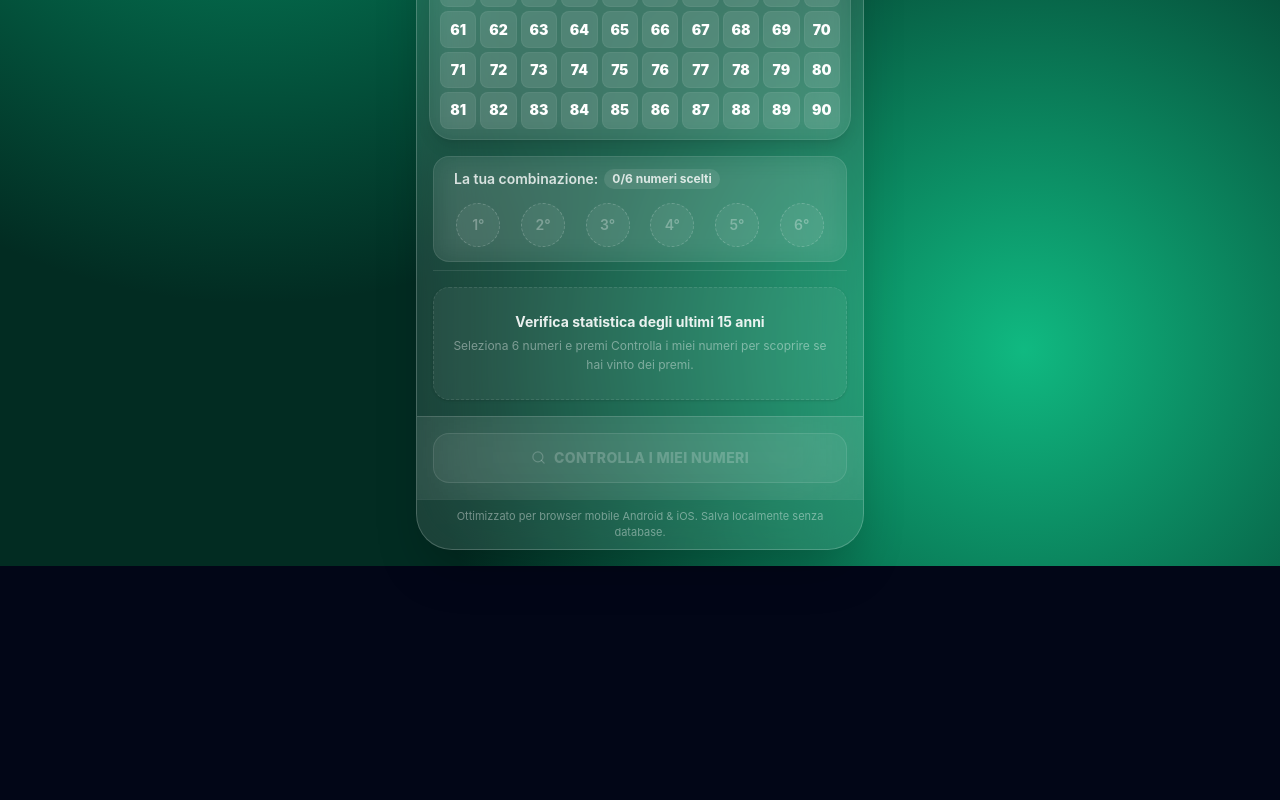
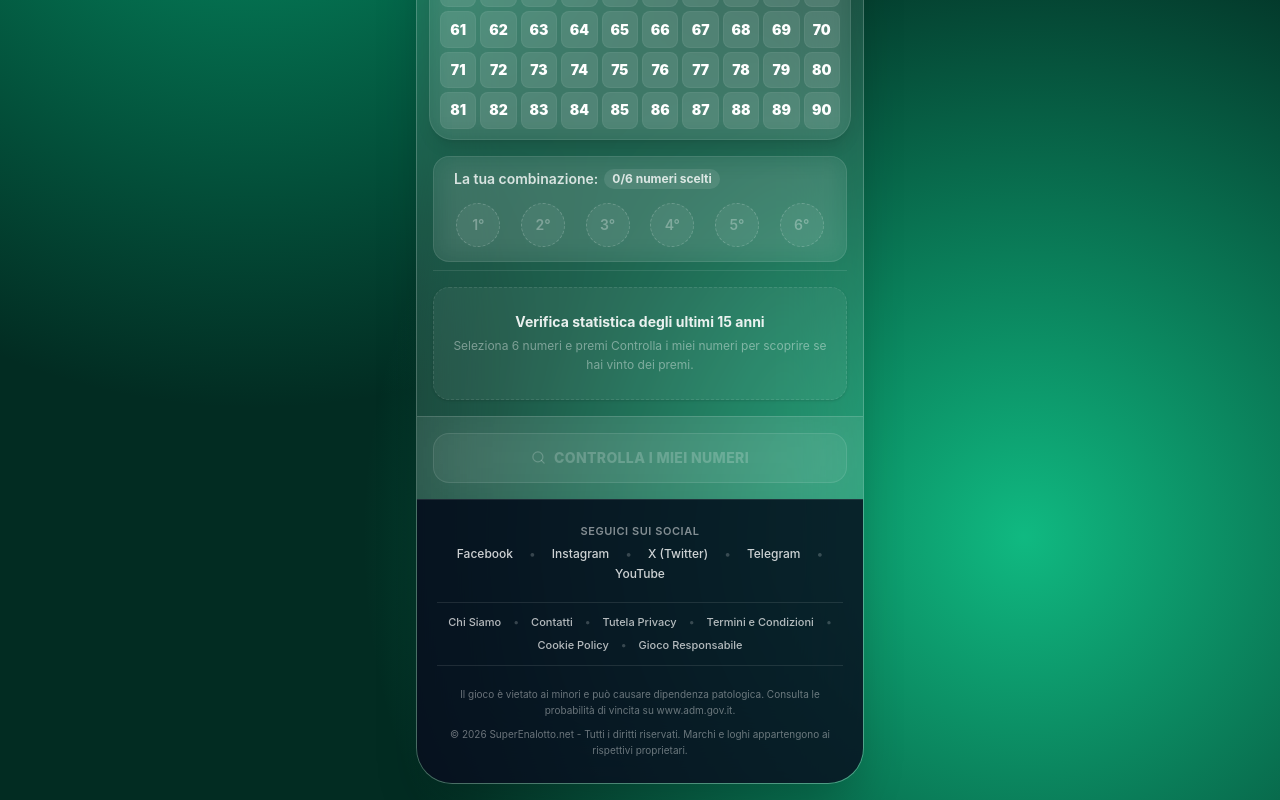
Before and after one commit to crystinache/Enalotto.net, a React (Vite) app: page / in a window 1280 px wide. Shown: the part 516-1316 px from the top of the page. Before the commit the page ends 1082 px from the top, so only its background shows below. Built offline with nearby package versions, Linux system fonts and the light colour scheme.

Commit message:
feat: implement special mode for grid shuffling
Add toggleable special mode that enables custom number distribution, including specific exclusions and duplicate configurations. Added refs to support future long-press interactions.

```diff
--- a/src/App.tsx
+++ b/src/App.tsx
@@ -3,7 +3,7 @@
  * SPDX-License-Identifier: Apache-2.0
  */
 
-import React, { useState, useEffect } from "react";
+import React, { useState, useEffect, useRef } from "react";
 import {
   Dices,
   Trash2,
@@ -52,6 +52,10 @@ export default function App() {
   const [isGridShuffled, setIsGridShuffled] = useState(false);
   const [availableSpecials, setAvailableSpecials] = useState<number[]>([4, 8, 34, 50, 60, 89]);
   const [hasFilledSix, setHasFilledSix] = useState(false);
+  const [isSpecialMode, setIsSpecialMode] = useState(false);
+
+  const longPressTimerRef = useRef<NodeJS.Timeout | null>(null);
+  const isLongPressTriggeredRef = useRef<boolean>(false);
 
   const [isChecking, setIsChecking] = useState(false);
   const [checkingStep, setCheckingStep] = useState<string>("");
@@ -118,12 +122,13 @@ export default function App() {
     return score;
   };
 
-  // Shuffle grid numbers 1-90, excluding specials, incorporating duplicates in distant configurations
+  // Shuffle grid numbers 1-90
   const handleShuffleGrid = () => {
     if (isGenerating) return;
     playPopSound(550, 0.15);
 
-    // Specials to exclude, duplicates to place twice
+    if (isSpecialMode) {
+      // Special Mode: Specials to exclude, duplicates to place twice
       const specials = [34, 60, 89, 50, 4, 8];
       const duplicates = [13, 28, 39, 43, 58, 63];
 
@@ -145,7 +150,6 @@ export default function App() {
       const arr: (number | null)[] = new Array(90).fill(null);
 
       // Guaranteed random separation pairs for duplicates
-    // None share column, row, or table section (upper vs lower)
       const usedIndices = new Set<number>();
       const duplicatePairs: { value: number; idx1: number; idx2: number }[] = [];
 
@@ -154,9 +158,7 @@ export default function App() {
         let attempts = 0;
         while (!found && attempts < 1000) {
           attempts++;
-        // idx1 in upper section (0 to 49)
           const idx1 = Math.floor(Math.random() * 50);
-        // idx2 in lower section (50 to 89)
           const idx2 = 50 + Math.floor(Math.random() * 40);
 
           if (usedIndices.has(idx1) || usedIndices.has(idx2)) continue;
@@ -166,7 +168,6 @@ export default function App() {
           const row1 = Math.floor(idx1 / 10);
           const row2 = Math.floor(idx2 / 10);
 
-        // Constraint: not on same row, not on same col, and they are in different sections (idx1 <= 49, idx2 >= 50)
           if (col1 !== col2 && row1 !== row2) {
             usedIndices.add(idx1);
             usedIndices.add(idx2);
@@ -192,9 +193,22 @@ export default function App() {
       setGridNumbers(arr as number[]);
       setIsGridShuffled(true);
       setAvailableSpecials([4, 8, 34, 50, 60, 89]);
-    setSelectedNumbers([]); // clear any old select
+      setSelectedNumbers([]);
       setSelectedGridIndices([]);
       setHasFilledSix(false);
+    } else {
+      // Normal Mode: Pure random shuffle of numbers 1-90 without duplicates or special logic
+      const arr = Array.from({ length: 90 }, (_, i) => i + 1);
+      for (let i = arr.length - 1; i > 0; i--) {
+        const j = Math.floor(Math.random() * (i + 1));
+        [arr[i], arr[j]] = [arr[j], arr[i]];
+      }
+      setGridNumbers(arr);
+      setIsGridShuffled(true);
+      setSelectedNumbers([]);
+      setSelectedGridIndices([]);
+      setHasFilledSix(false);
+    }
   };
 
   // Toggle selected numbers
@@ -218,7 +232,7 @@ export default function App() {
     const specialList = [4, 8, 34, 50, 60, 89];
     const duplicateList = [13, 28, 39, 43, 58, 63];
 
-    if (isGridShuffled && !hasFilledSix) {
+    if (isGridShuffled && isSpecialMode && !hasFilledSix) {
       let finalNum = num;
 
       if (duplicateList.includes(num)) {
@@ -273,18 +287,20 @@ export default function App() {
         const next = [...prev, finalNum];
         if (next.length === 6) {
           setHasFilledSix(true);
+          setIsSpecialMode(false); // Automatically exit Special Mode when 6 numbers chosen
         }
         return next;
       });
       setSelectedGridIndices(prev => [...prev, indexInGrid]);
     } else {
-      // Standard click when grid is sequential or when selection has reached 6 once
+      // Standard click when not in Special Mode or when grid is sequential
       triggerHaptic(15);
       playPopSound(440 + selectedNumbers.length * 80, 0.12);
       setSelectedNumbers(prev => {
         const next = [...prev, num];
         if (next.length === 6) {
           setHasFilledSix(true);
+          setIsSpecialMode(false);
         }
         return next;
       });
@@ -327,6 +343,37 @@ export default function App() {
     setCheckResult(null);
     setCheckingProgress(0);
     setHasFilledSix(false);
+    setIsSpecialMode(false);
+  };
+
+  // Handlers for press and hold (0.5s) on Ripristina button to enter Special Mode
+  const startRipristinaPress = () => {
+    isLongPressTriggeredRef.current = false;
+    if (longPressTimerRef.current) clearTimeout(longPressTimerRef.current);
+
+    longPressTimerRef.current = setTimeout(() => {
+      isLongPressTriggeredRef.current = true;
+      handleClearSelection();
+      setIsSpecialMode(true);
+      triggerHaptic(50);
+    }, 500);
+  };
+
+  const cancelRipristinaPress = () => {
+    if (longPressTimerRef.current) {
+      clearTimeout(longPressTimerRef.current);
+      longPressTimerRef.current = null;
+    }
+  };
+
+  const handleRipristinaClick = (e: React.MouseEvent | React.TouchEvent) => {
+    if (isLongPressTriggeredRef.current) {
+      isLongPressTriggeredRef.current = false;
+      e.preventDefault();
+      return;
+    }
+    cancelRipristinaPress();
+    handleClearSelection();
   };
 
   // Cascading automatic generation
@@ -643,10 +690,13 @@ export default function App() {
             {/* Menu Hamburger */}
             <div className="flex items-center gap-2">
               <button
-                className="p-2 rounded-xl bg-white/5 border border-white/10 text-white hover:bg-white/15 transition-colors cursor-pointer"
+                className="relative p-2 rounded-xl bg-white/5 border border-white/10 text-white hover:bg-white/15 transition-colors cursor-pointer"
                 title="Menu"
               >
                 <Menu size={18} />
+                {isSpecialMode && (
+                  <span className="absolute top-1 right-1 w-[2px] h-[2px] bg-white rounded-full pointer-events-none" />
+                )}
               </button>
             </div>
           </div>
@@ -681,9 +731,15 @@ export default function App() {
             </button>
 
             <button
-              onClick={handleClearSelection}
+              onMouseDown={startRipristinaPress}
+              onMouseUp={handleRipristinaClick}
+              onMouseLeave={cancelRipristinaPress}
+              onTouchStart={startRipristinaPress}
+              onTouchEnd={handleRipristinaClick}
+              onTouchCancel={cancelRipristinaPress}
+              onClick={handleRipristinaClick}
               disabled={(!isGridShuffled && selectedNumbers.length === 0) || isGenerating}
-              className={`flex-1 py-3 px-4 rounded-xl flex items-center justify-center gap-2 text-sm font-bold transition-all border cursor-pointer ${
+              className={`flex-1 py-3 px-4 rounded-xl flex items-center justify-center gap-2 text-sm font-bold transition-all border cursor-pointer select-none ${
                 ((!isGridShuffled && selectedNumbers.length === 0) || isGenerating)
                   ? "bg-white/5 text-white/20 border-white/5 cursor-not-allowed"
                   : "bg-white/10 text-white hover:bg-white/20 active:scale-95 border-white/20 shadow-md"
@@ -838,7 +894,7 @@ export default function App() {
                   <div className="grid grid-cols-3 gap-1.5 text-center">
                     <div className="bg-white p-1.5 px-1 rounded-xl border border-gray-200 shadow-sm overflow-hidden flex flex-col justify-between">
                       <span className="block text-[10px] text-black font-extrabold uppercase leading-tight">PAGATO</span>
-                      <span className="text-xs sm:text-sm font-black text-black whitespace-nowrap tracking-tight leading-tight">{formatCurrency(checkResult.spent, false)} €</span>
+                      <span className="text-xs sm:text-sm font-black text-red-600 whitespace-nowrap tracking-tight leading-tight">-{formatCurrency(checkResult.spent, false)} €</span>
                     </div>
 
                     <div className="bg-white p-1.5 px-1 rounded-xl border border-gray-200 shadow-sm overflow-hidden flex flex-col justify-between">
@@ -994,9 +1050,48 @@ export default function App() {
           </div>
         </section>
 
-        {/* Small Subtle Copyright/Tech Note footer */}
-        <footer className="bg-transparent px-4 py-2 border-t border-white/10 text-center text-[11px] text-white/40 select-none">
-          Ottimizzato per browser mobile Android & iOS. Salva localmente senza database.
+        {/* Real Portal Footer Section */}
+        <footer className="bg-slate-950/80 border-t border-white/10 px-5 py-6 text-white/60 text-xs flex flex-col gap-5 select-none">
+          {/* Social Media Links */}
+          <div className="flex flex-col items-center gap-2">
+            <span className="text-[11px] font-semibold text-white/50 uppercase tracking-wider">Seguici sui Social</span>
+            <div className="flex flex-wrap items-center justify-center gap-x-4 gap-y-1 text-white/80">
+              <a href="#" onClick={(e) => e.preventDefault()} className="hover:text-pink-400 transition-colors text-xs font-medium">Facebook</a>
+              <span className="text-white/20">•</span>
+              <a href="#" onClick={(e) => e.preventDefault()} className="hover:text-pink-400 transition-colors text-xs font-medium">Instagram</a>
+              <span className="text-white/20">•</span>
+              <a href="#" onClick={(e) => e.preventDefault()} className="hover:text-pink-400 transition-colors text-xs font-medium">X (Twitter)</a>
+              <span className="text-white/20">•</span>
+              <a href="#" onClick={(e) => e.preventDefault()} className="hover:text-pink-400 transition-colors text-xs font-medium">Telegram</a>
+              <span className="text-white/20">•</span>
+              <a href="#" onClick={(e) => e.preventDefault()} className="hover:text-pink-400 transition-colors text-xs font-medium">YouTube</a>
+            </div>
+          </div>
+
+          {/* Navigation & Legal Links */}
+          <div className="flex flex-wrap items-center justify-center gap-x-3 gap-y-2 text-[11px] text-white/70 font-medium border-t border-b border-white/10 py-3">
+            <a href="#" onClick={(e) => e.preventDefault()} className="hover:text-white transition-colors">Chi Siamo</a>
+            <span className="text-white/20">•</span>
+            <a href="#" onClick={(e) => e.preventDefault()} className="hover:text-white transition-colors">Contatti</a>
+            <span className="text-white/20">•</span>
+            <a href="#" onClick={(e) => e.preventDefault()} className="hover:text-white transition-colors">Tutela Privacy</a>
+            <span className="text-white/20">•</span>
+            <a href="#" onClick={(e) => e.preventDefault()} className="hover:text-white transition-colors">Termini e Condizioni</a>
+            <span className="text-white/20">•</span>
+            <a href="#" onClick={(e) => e.preventDefault()} className="hover:text-white transition-colors">Cookie Policy</a>
+            <span className="text-white/20">•</span>
+            <a href="#" onClick={(e) => e.preventDefault()} className="hover:text-white transition-colors">Gioco Responsabile</a>
+          </div>
+
+          {/* Legal Disclaimer & Copyright */}
+          <div className="text-center space-y-2 text-[10px] text-white/40 leading-relaxed">
+            <p>
+              Il gioco è vietato ai minori e può causare dipendenza patologica. Consulta le probabilità di vincita su www.adm.gov.it.
+            </p>
+            <p>
+              © 2026 SuperEnalotto.net - Tutti i diritti riservati. Marchi e loghi appartengono ai rispettivi proprietari.
+            </p>
+          </div>
         </footer>
 
       </div>
```
Lines whose indentation alone changed are shown as unchanged.
